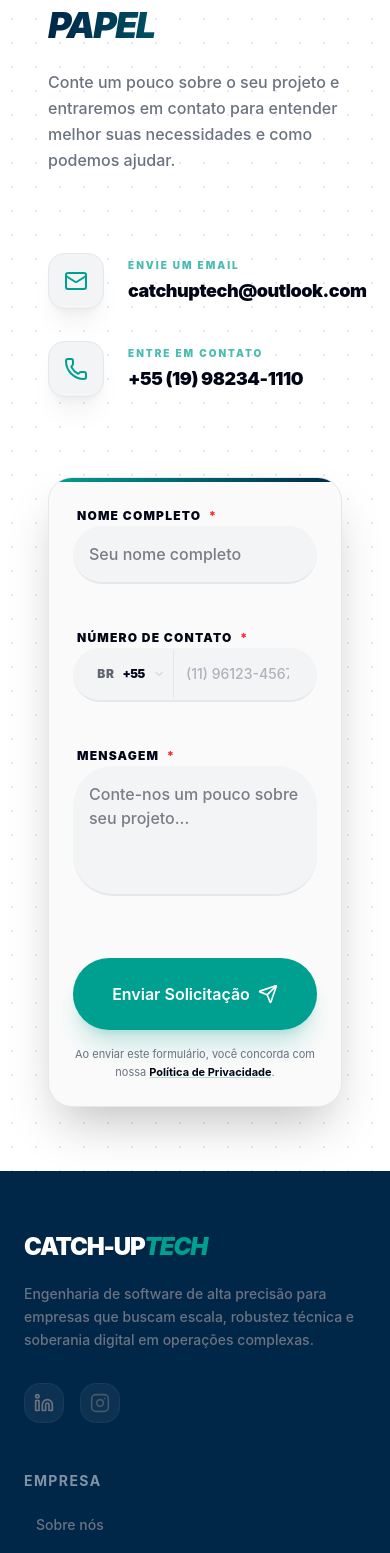
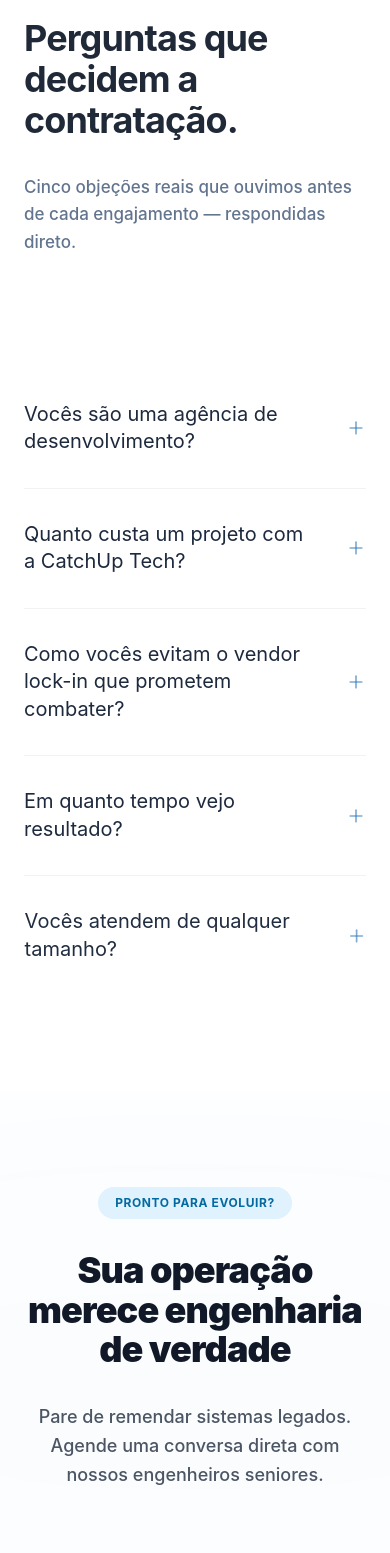
Before and after one commit to Catch-Up-Technologies/Catch-up-tech, a Next.js app: page / in a window 390 px wide. Shown: the part 6363-7916 px from the top of the page. Built offline with nearby package versions, Linux system fonts and the light colour scheme.

Commit message:
refactor: Change sessions faq and cta

```diff
--- a/src/app/page.tsx
+++ b/src/app/page.tsx
@@ -3,6 +3,8 @@
 import { Services } from "@/components/sections/home/Services";
 import { Methodology } from "@/components/sections/home/Methodology";
 import { Cases } from "@/components/sections/home/Cases";
+import { FAQ } from "@/components/sections/home/FAQ";
+import { CTA } from "@/components/sections/home/CTA";
 import { Contact } from "@/components/sections/home/Contact";
 
 export default function Home() {
@@ -13,6 +15,8 @@
       <Services />
       <Methodology />
       <Cases />
+      <FAQ />
+      <CTA />
       <Contact />
     </main>
   );
--- /dev/null
+++ b/src/components/sections/home/CTA.tsx
@@ -0,0 +1,62 @@
+"use client";
+
+import { motion } from "framer-motion";
+import { useTheme } from "next-themes";
+import { useEffect, useState } from "react";
+import { Button } from "@/components/ui/Button";
+
+export const CTA = () => {
+  const { theme, resolvedTheme } = useTheme();
+  const [mounted, setMounted] = useState(false);
+
+  useEffect(() => {
+    setMounted(true);
+  }, []);
+
+  const isDark = mounted && (resolvedTheme === "dark" || theme === "dark");
+
+  return (
+    <section className={`py-24 lg:py-32 w-full relative overflow-hidden ${isDark ? "bg-background" : "bg-white"}`}>
+      {/* Background patterns */}
+      <div className="absolute inset-0 z-0 pointer-events-none opacity-40">
+        <div className={`absolute top-0 left-1/2 -translate-x-1/2 w-[1000px] h-[600px] blur-[120px] rounded-full ${isDark ? "bg-brand-blue/10" : "bg-brand-blue/5"}`} />
+      </div>
+
+      <div className="max-w-4xl mx-auto px-6 relative z-10 text-center">
+        <motion.div
+          initial={{ opacity: 0, y: 20 }}
+          whileInView={{ opacity: 1, y: 0 }}
+          viewport={{ once: true }}
+          transition={{ duration: 0.6 }}
+          className="flex flex-col items-center gap-8"
+        >
+          {/* Badge */}
+          <div className="inline-flex items-center px-4 py-1.5 rounded-full bg-[#E0F2FE] border border-transparent">
+            <span className="text-[12px] font-bold tracking-[0.05em] uppercase text-[#0369A1]">
+              Pronto para evoluir?
+            </span>
+          </div>
+
+          {/* Title */}
+          <h2 className={`text-4xl lg:text-[52px] font-black leading-[1.1] tracking-tight ${isDark ? "text-white" : "text-[#111827]"}`}>
+            Sua operação merece <br className="hidden sm:block" /> engenharia de verdade
+          </h2>
+
+          {/* Description */}
+          <p className={`text-lg lg:text-xl leading-relaxed max-w-2xl font-medium ${isDark ? "text-slate-400" : "text-[#4B5563]"}`}>
+            Pare de remendar sistemas legados. Agende uma conversa direta com nossos engenheiros seniores.
+          </p>
+
+          {/* Button */}
+          <Button
+            variant="brand"
+            size="lg"
+            className="mt-4 rounded-full px-12"
+          >
+            Solicitar diagnóstico estratégico
+          </Button>
+        </motion.div>
+      </div>
+    </section>
+  );
+};
--- /dev/null
+++ b/src/components/sections/home/FAQ.tsx
@@ -0,0 +1,139 @@
+"use client";
+
+import { useEffect, useRef, useState } from "react";
+import { motion, useScroll, useTransform, AnimatePresence } from "framer-motion";
+import { SectionHeader } from "@/components/ui/SectionHeader";
+import { useTheme } from "next-themes";
+import { Plus, Minus } from "lucide-react";
+
+const faqData = [
+  {
+    id: "01",
+    question: "Vocês são uma agência de desenvolvimento?",
+    answer: "Não somos uma agência tradicional. Somos parceiros estratégicos focados em construir ativos digitais que escalam. Enquanto agências entregam projetos pontuais, nós nos aprofundamos no seu negócio para garantir que a tecnologia resolva problemas reais e gere resultados tangíveis.",
+  },
+  {
+    id: "02",
+    question: "Quanto custa um projeto com a CatchUp Tech?",
+    answer: "O investimento varia de acordo com o escopo e a complexidade do desafio. Trabalhamos com modelos flexíveis, desde projetos fechados até squads dedicados, sempre com transparência total sobre alocação e custos.",
+  },
+  {
+    id: "03",
+    question: "Como vocês evitam o vendor lock-in que prometem combater?",
+    answer: "Utilizamos tecnologias open-source líderes de mercado, arquiteturas desacopladas e entregamos o código-fonte com documentação completa. Você é dono da sua tecnologia, e nossa retenção se baseia na entrega contínua de valor, não em dependências forçadas.",
+  },
+  {
+    id: "04",
+    question: "Em quanto tempo vejo resultado?",
+    answer: "Nosso foco é o time-to-market. Utilizamos metodologias ágeis e entregas iterativas (MVPs) para que você tenha versões funcionais do produto testáveis em semanas, não meses, acelerando o ciclo de feedback e retorno.",
+  },
+  {
+    id: "05",
+    question: "Vocês atendem de qualquer tamanho?",
+    answer: "Trabalhamos desde scale-ups e startups em fase de tração até corporações estabelecidas que buscam modernização digital. O que define nossa parceria é a ambição do projeto e o alinhamento de valores, independentemente do tamanho da equipe.",
+  }
+];
+
+const FaqItem = ({ item, isOpen, onClick, isDark }: { item: typeof faqData[0], isOpen: boolean, onClick: () => void, isDark: boolean }) => {
+  const ref = useRef<HTMLDivElement>(null);
+  const { scrollYProgress } = useScroll({
+    target: ref,
+    offset: ["start 95%", "end 15%"]
+  });
+
+  // Fade and slide effect based on scroll position
+  // 0 -> start 95% (entering bottom)
+  // 0.3 to 0.7 -> middle of screen (fully visible)
+  // 1 -> end 15% (leaving top)
+  const opacity = useTransform(scrollYProgress, [0, 0.3, 0.7, 1], [0.1, 1, 1, 0.1]);
+  const x = useTransform(scrollYProgress, [0, 0.3, 0.7, 1], [40, 0, 0, 40]);
+
+  return (
+    <motion.div
+      ref={ref}
+      style={{ opacity, x }}
+      className={`border-b ${isDark ? 'border-white/10' : 'border-black/5'} py-8 last:border-0 transition-all duration-300`}
+    >
+      <button
+        onClick={onClick}
+        className="w-full flex items-center justify-between gap-8 text-left group"
+      >
+        <span className={`text-xl lg:text-[22px] font-normal leading-snug transition-colors ${isOpen ? (isDark ? 'text-brand-blue' : 'text-brand-blue') : (isDark ? 'text-white group-hover:text-white/80' : 'text-slate-800 group-hover:text-slate-600')}`}>
+          {item.question}
+        </span>
+        <div className={`shrink-0 transition-colors ${isOpen ? 'text-brand-blue' : 'text-brand-blue/60 group-hover:text-brand-blue'}`}>
+          {isOpen ? <Minus className="w-5 h-5" /> : <Plus className="w-5 h-5" />}
+        </div>
+      </button>
+
+      <AnimatePresence>
+        {isOpen && (
+          <motion.div
+            initial={{ height: 0, opacity: 0 }}
+            animate={{ height: "auto", opacity: 1 }}
+            exit={{ height: 0, opacity: 0 }}
+            transition={{ duration: 0.3, ease: "easeInOut" }}
+            className="overflow-hidden"
+          >
+            <div className={`mt-6 p-6 rounded-2xl ${isDark ? 'bg-white/5' : 'bg-slate-50'}`}>
+              <p className={`text-[17px] leading-relaxed ${isDark ? 'text-slate-400' : 'text-slate-600'}`}>
+                {item.answer}
+              </p>
+            </div>
+          </motion.div>
+        )}
+      </AnimatePresence>
+    </motion.div>
+  );
+};
+
+export const FAQ = () => {
+  const { theme, resolvedTheme } = useTheme();
+  const [mounted, setMounted] = useState(false);
+  const [openId, setOpenId] = useState<string | null>(null);
+
+  useEffect(() => {
+    setMounted(true);
+  }, []);
+
+  const isDark = mounted && (resolvedTheme === "dark" || theme === "dark");
+
+  return (
+    <section id="faq" className={`py-24 lg:py-32 w-full relative ${isDark ? "bg-background" : "bg-white"} transition-colors duration-500`}>
+      <div className="max-w-7xl mx-auto px-6 w-full flex flex-col lg:flex-row lg:justify-between gap-16 lg:gap-24 relative z-10">
+
+        {/* Left Column - Sticky Header */}
+        <div className="w-full lg:w-5/12 shrink-0">
+          <div className="lg:sticky lg:top-40">
+            <SectionHeader
+              badge="FAQ"
+              title="Perguntas que decidem a contratação."
+              description="Cinco objeções reais que ouvimos antes de cada engajamento — respondidas direto."
+              align="left"
+              titleClassName={`!font-bold !text-4xl lg:!text-[2.75rem] !leading-[1.15] mb-6 ${isDark ? "text-white" : "text-[#1F2937]"}`}
+              descClassName={`!text-[17px] !leading-relaxed ${isDark ? "text-slate-400" : "text-slate-500"}`}
+              hideLine={true}
+            />
+          </div>
+        </div>
+
+        {/* Right Column - Scrollable Questions */}
+        <div className="w-full lg:w-5/12 flex flex-col">
+          {/* Espaçamento extra apenas em telas grandes para permitir o scroll effect brilhar */}
+          <div className="lg:py-[15vh]">
+            {faqData.map((item) => (
+              <FaqItem
+                key={item.id}
+                item={item}
+                isOpen={openId === item.id}
+                onClick={() => setOpenId(openId === item.id ? null : item.id)}
+                isDark={!!isDark}
+              />
+            ))}
+          </div>
+        </div>
+
+      </div>
+    </section>
+  );
+};
```
